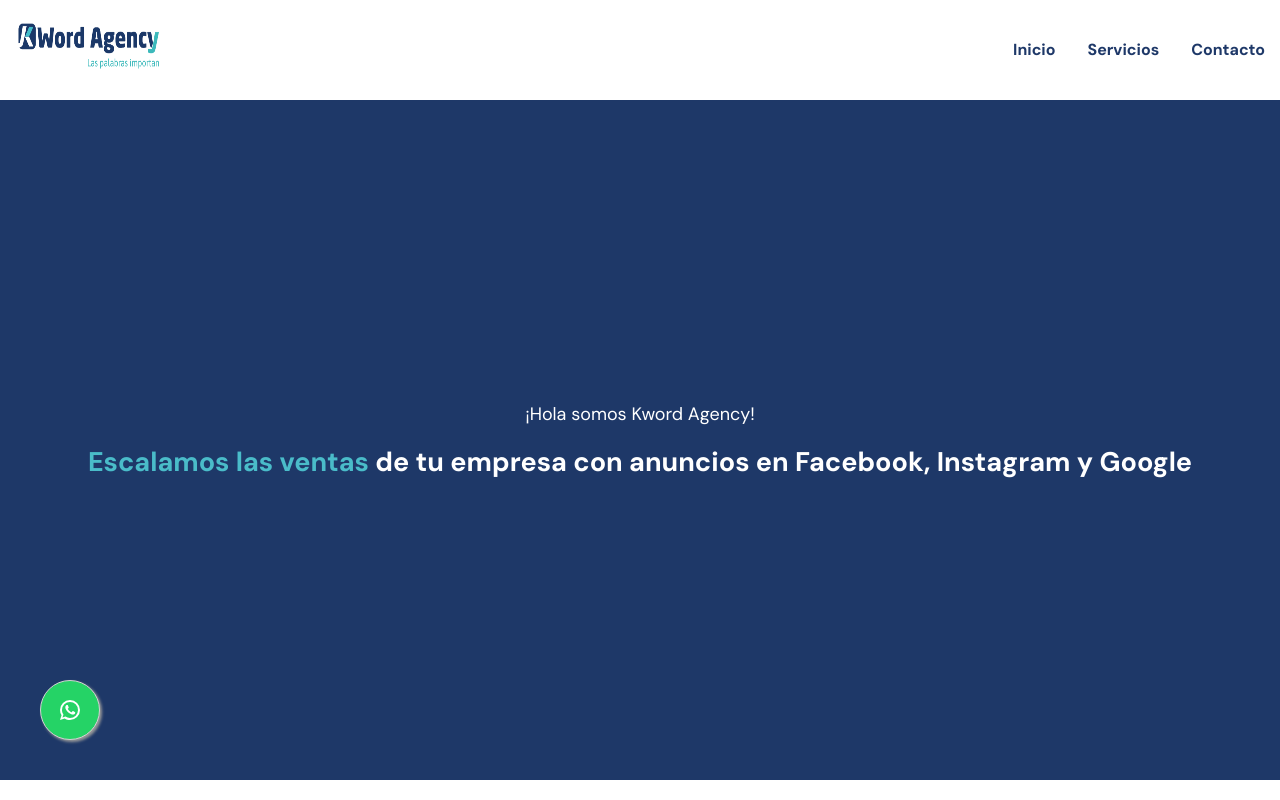
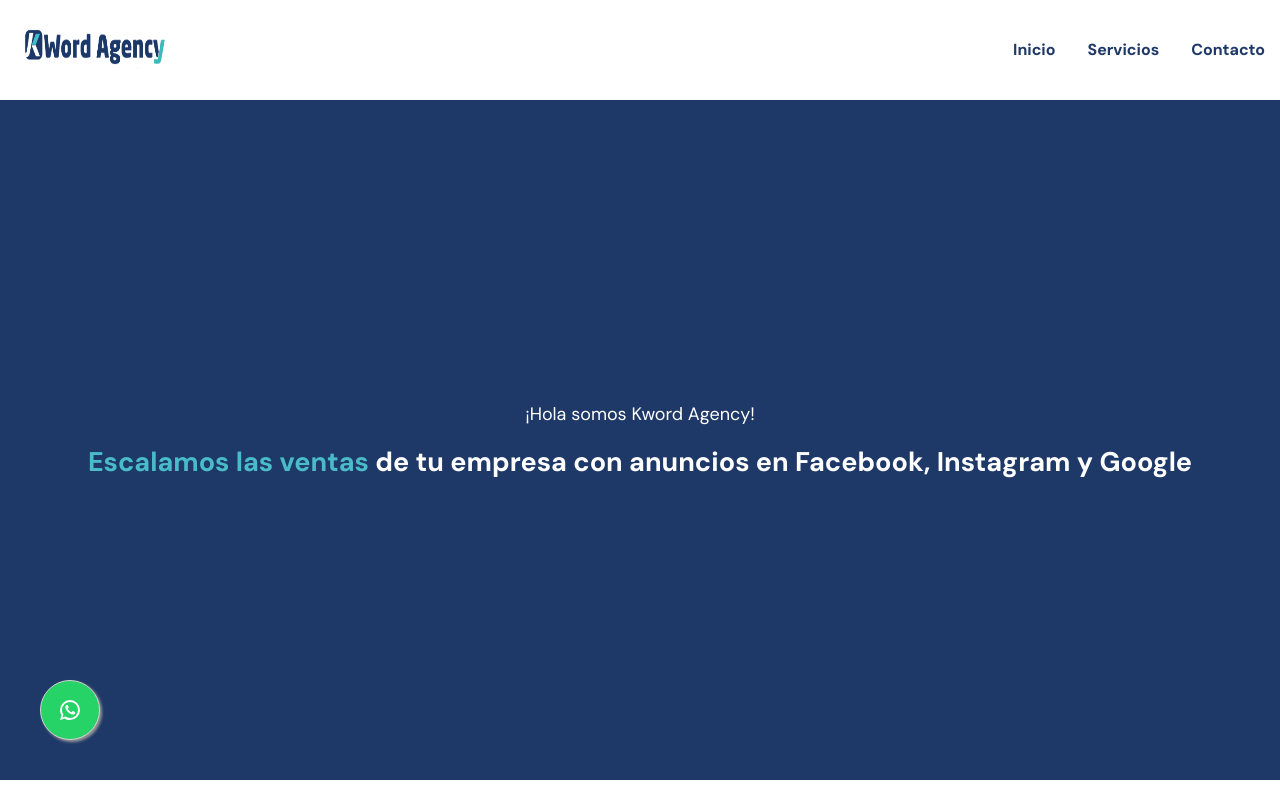
Before and after one commit to UtoSkydive/KWORDAGENCY, a Next.js app: page / in a window 1280 px wide. Shown: the top 800 px of the page. Built offline with nearby package versions, Linux system fonts and the light colour scheme.

Commit message:
add logo

```diff
--- a/components/common/Logo.js
+++ b/components/common/Logo.js
@@ -1,10 +1,10 @@
 import Image from "next/image";
-import reactLogo from '/public/images/logo/full.png'
+import reactLogo from '/public/images/logo/logo.png'
 
 const Logo = () => {
     return (
         <div >
-            <Image src={reactLogo} width={150} height={60} alt="logo" className="logoKword" />
+            <Image src={reactLogo} width={160} height={55} alt="logo" className="logoKword" />
         </div>
     )
 }
```
Also changed, not shown: public/images/logo/logo.png (added).
